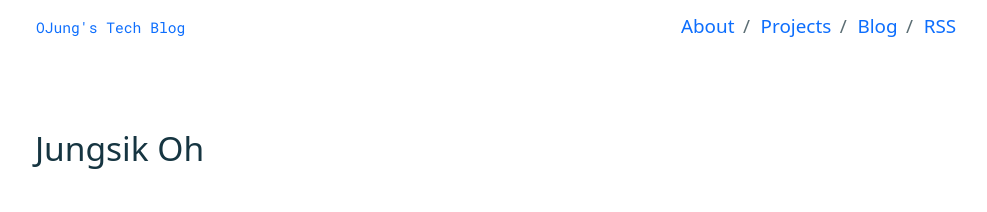
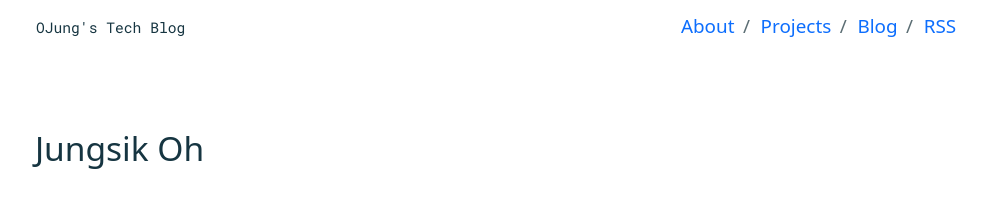
Before and after one commit to JungsikOh/jungsikoh.github.io, a Jekyll site: the page built from about.html, in a window 1280 px wide. Shown: the top 212 px of the page, without its empty margins (144-1131 px from the left). Built offline with Jekyll 4.4.1, drawn with Linux system fonts in a browser that asks for light colours.

Commit message:
update header.html

```diff
--- a/_includes/header.html
+++ b/_includes/header.html
@@ -1,5 +1,5 @@
 <header class="c-page__header">
-  <h1><code><a href="https://jungsikoh.github.io/">{{ site.title}}</a></code></h1>
+  <h1><code><a href="https://jungsikoh.github.io/" style="color:inherit;text-decoration:inherit">{{ site.title}}</a></code></h1>
   {% if page.title == 'Home' %}
   <h1>{{ site.description }}</h1>
   {% endif %}
```
